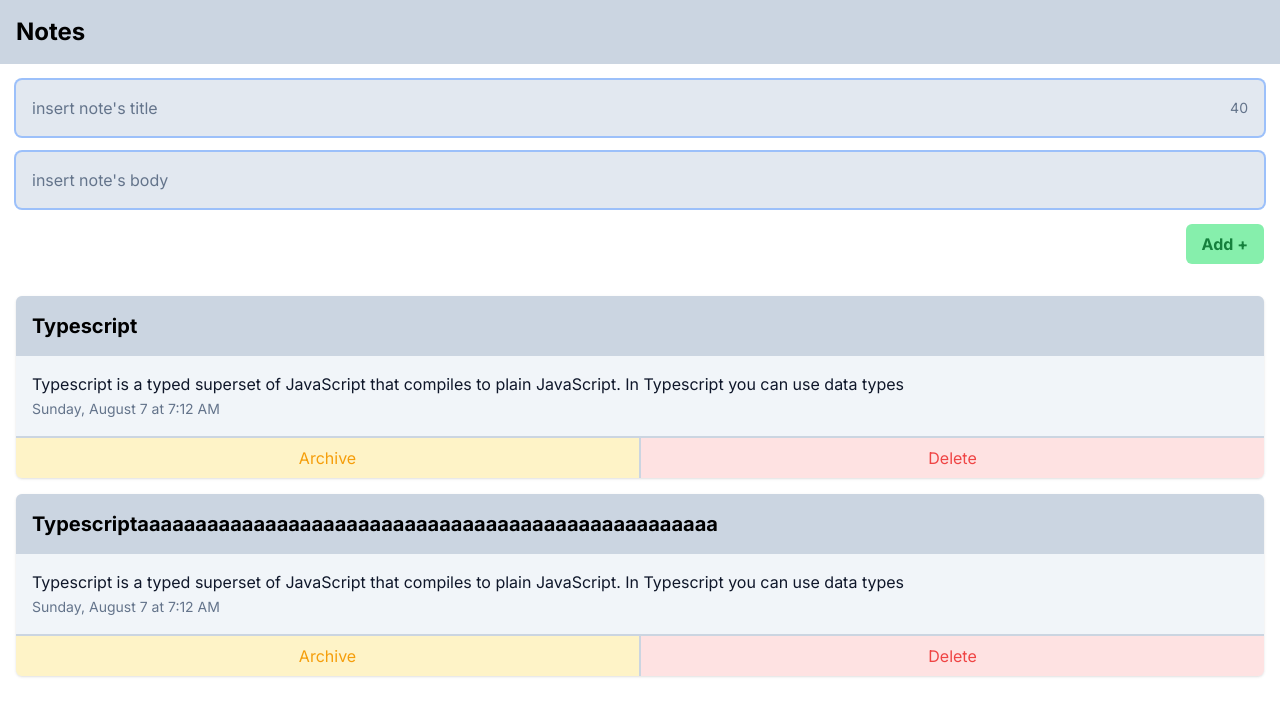
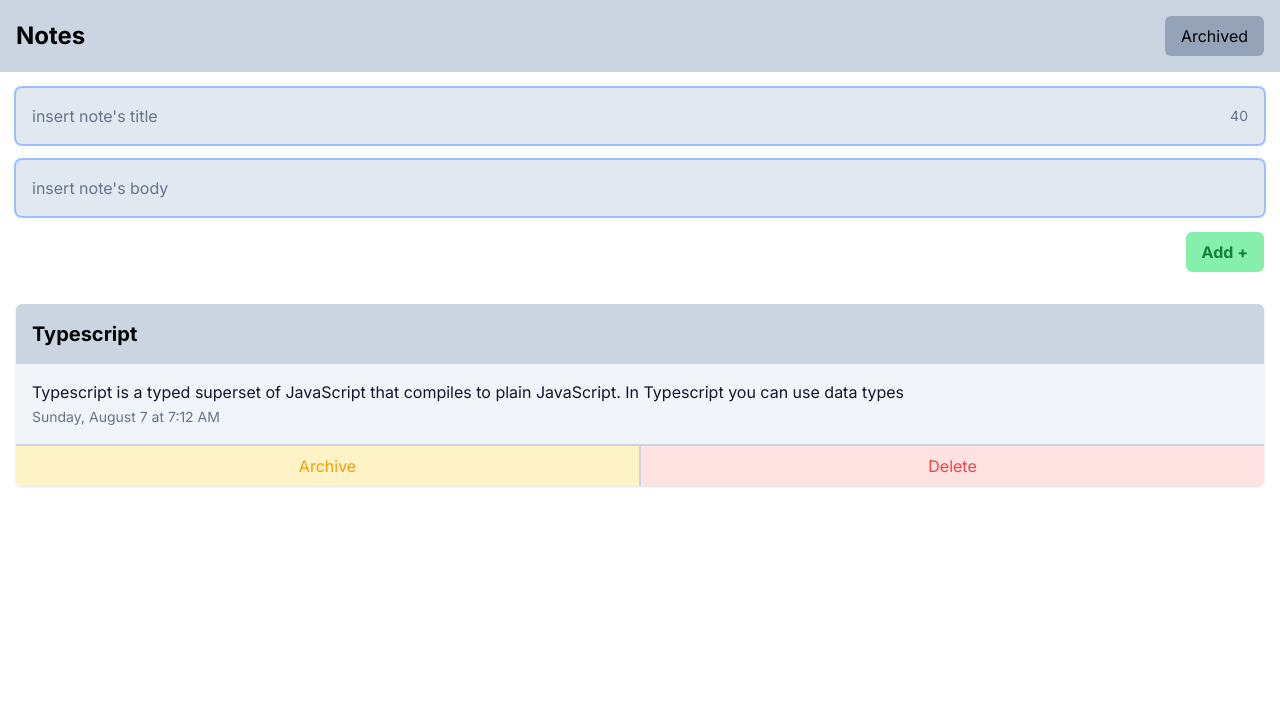
Before and after one commit to LittleQuartZ/notes-web, a React (Vite) app: page / in a window 1280 px wide. Shown: the top 716 px of the page. Built offline with nearby package versions, Linux system fonts and the light colour scheme.

Commit message:
feat: separate location of archived notes

```diff
--- a/src/App.tsx
+++ b/src/App.tsx
@@ -1,9 +1,11 @@
 import { useState } from 'react'
+import { Link, Route, Routes, useLocation } from 'react-router-dom'
 import NoteForm from './components/NoteForm'
 import NotesList from './components/NotesList'
 import { NoteModel } from './model/Note'
 
 const App: React.FC = () => {
+  const location = useLocation()
   const [notes, setNotes] = useState<NoteModel[]>([
     {
       id: 1,
@@ -17,7 +19,7 @@ const App: React.FC = () => {
       title: 'Typescriptaaaaaaaaaaaaaaaaaaaaaaaaaaaaaaaaaaaaaaaaaaaaaaaaaa',
       body: 'Typescript is a typed superset of JavaScript that compiles to plain JavaScript. In Typescript you can use data types',
       createdAt: new Date(),
-      archived: false,
+      archived: true,
     },
   ])
 
@@ -47,16 +49,47 @@ const App: React.FC = () => {
 
   return (
     <div className='font-inter'>
-      <nav>
-        <h1 className='bg-slate-300 p-4 text-2xl font-bold'>Notes</h1>
+      <nav className='flex items-center bg-slate-300 p-4'>
+        <h1 className='text-2xl font-bold'>Notes</h1>
+        {location.pathname === '/' ? (
+          <Link
+            className='ml-auto rounded-md bg-slate-400 px-4 py-2 hover:shadow-lg focus:shadow-lg focus:outline-none focus:ring-2 focus:ring-slate-700'
+            to='/archived'>
+            Archived
+          </Link>
+        ) : (
+          <Link
+            className='ml-auto rounded-md bg-slate-400 px-4 py-2 hover:shadow-lg focus:shadow-lg focus:outline-none focus:ring-2 focus:ring-slate-700'
+            to='/'>
+            Home
+          </Link>
+        )}
       </nav>
       <NoteForm handleSubmit={handleSubmit} />
-      <NotesList
-        notes={notes}
-        handleDelete={handleDelete}
-        handleArchive={handleArchive}
-        className='p-4'
-      />
+      <Routes>
+        <Route
+          path='/'
+          element={
+            <NotesList
+              notes={notes.filter((note) => !note.archived)}
+              handleDelete={handleDelete}
+              handleArchive={handleArchive}
+              className='p-4'
+            />
+          }
+        />
+        <Route
+          path='/archived'
+          element={
+            <NotesList
+              notes={notes.filter((note) => note.archived)}
+              handleDelete={handleDelete}
+              handleArchive={handleArchive}
+              className='p-4'
+            />
+          }
+        />
+      </Routes>
     </div>
   )
 }
--- a/src/main.tsx
+++ b/src/main.tsx
@@ -1,11 +1,14 @@
-import React from "react";
-import ReactDOM from "react-dom";
-import "./index.css";
-import App from "./App";
+import React from 'react'
+import ReactDOM from 'react-dom'
+import './index.css'
+import App from './App'
+import { BrowserRouter } from 'react-router-dom'
 
 ReactDOM.render(
   <React.StrictMode>
-    <App />
+    <BrowserRouter>
+      <App />
+    </BrowserRouter>
   </React.StrictMode>,
-  document.getElementById("root")
-);
+  document.getElementById('root')
+)
```
